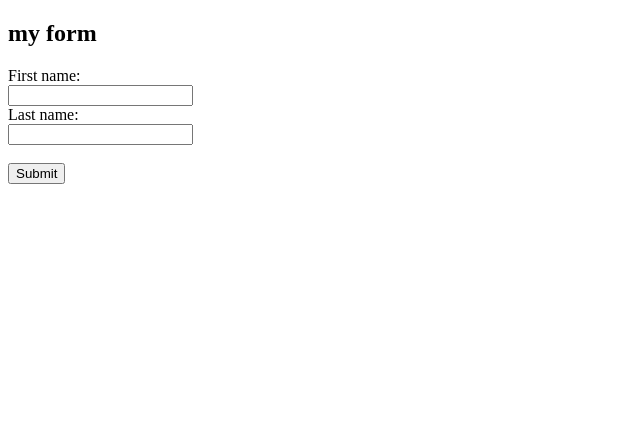
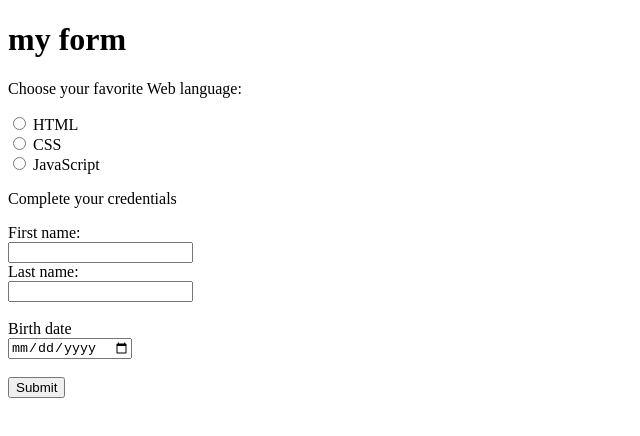
Before and after one commit to lissouba/myne, a plain HTML site: page myne1.html in a window 1280 px wide. Shown: the whole page, without its empty margins (0-640 px from the left). Drawn offline with Linux system fonts and the light colour scheme.

Commit message:
first file

```diff
--- a/myne1.html
+++ b/myne1.html
@@ -2,14 +2,28 @@
 <html>
 <body>
 
-<h2>my form</h2>
+<h1>my form</h1>
 
+<p>Choose your favorite Web language:</p>
+
+<form>
+ <input type="radio" id="html" name="fav_language" value="HTML">
+ <label for="html">HTML</label><br>
+ <input type="radio" id="css" name="fav_language" value="CSS">
+ <label for="css">CSS</label><br>
+ <input type="radio" id="javascript" name="fav_language" value="JavaScript">
+ <label for="javascript">JavaScript</label>
+</form>
+<p>Complete your credentials</p>
 <form >
   <label>First name:</label><br>
   <input type="text" id="fname" name="fname" value=""><br>
   <label >Last name:</label><br>
   <input type="text" id="lname" name="lname" value=""><br><br>
-  <input type="submit" value="Submit">
+  <label>Birth date</label><br>
+  <input type="date" id="date"name="date" value=""><br><br>
+    <input type="submit" value="Submit">
+
 </form>
 
 
```
